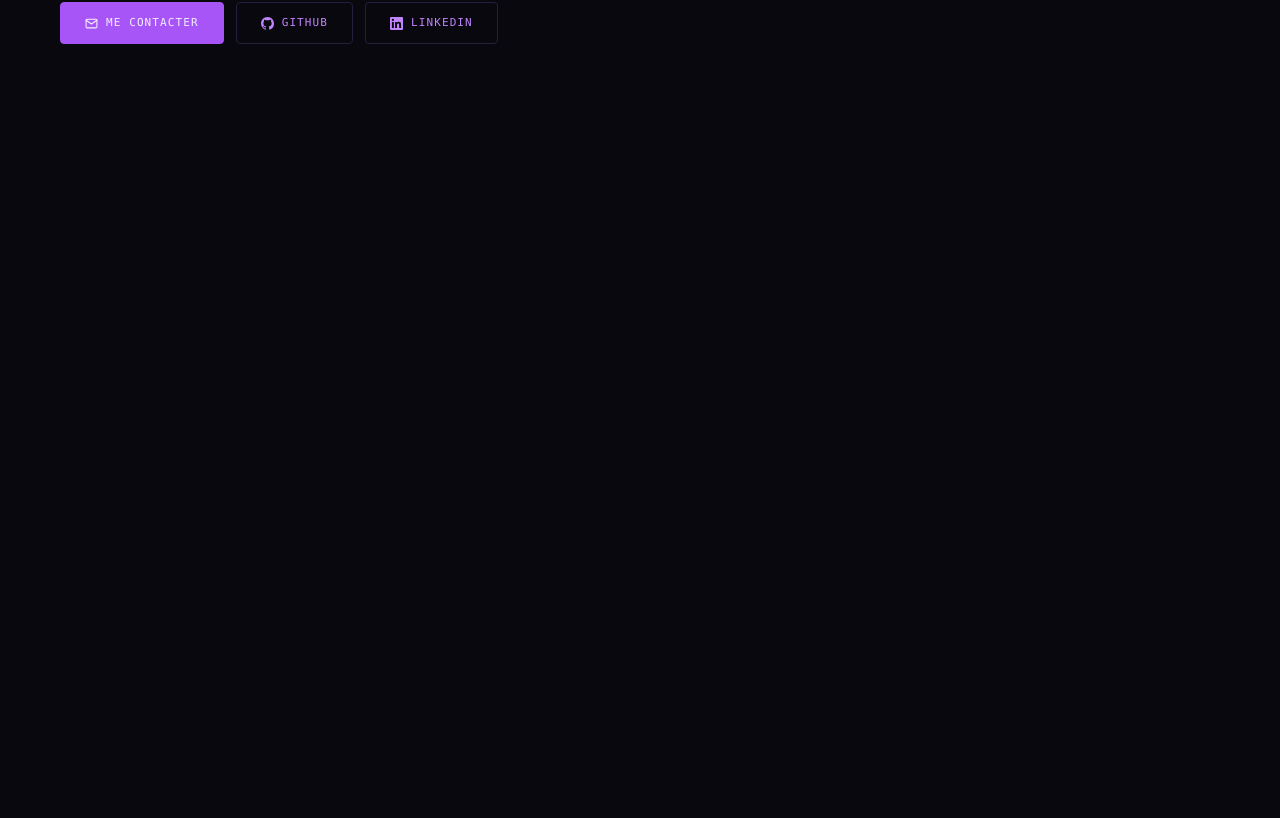
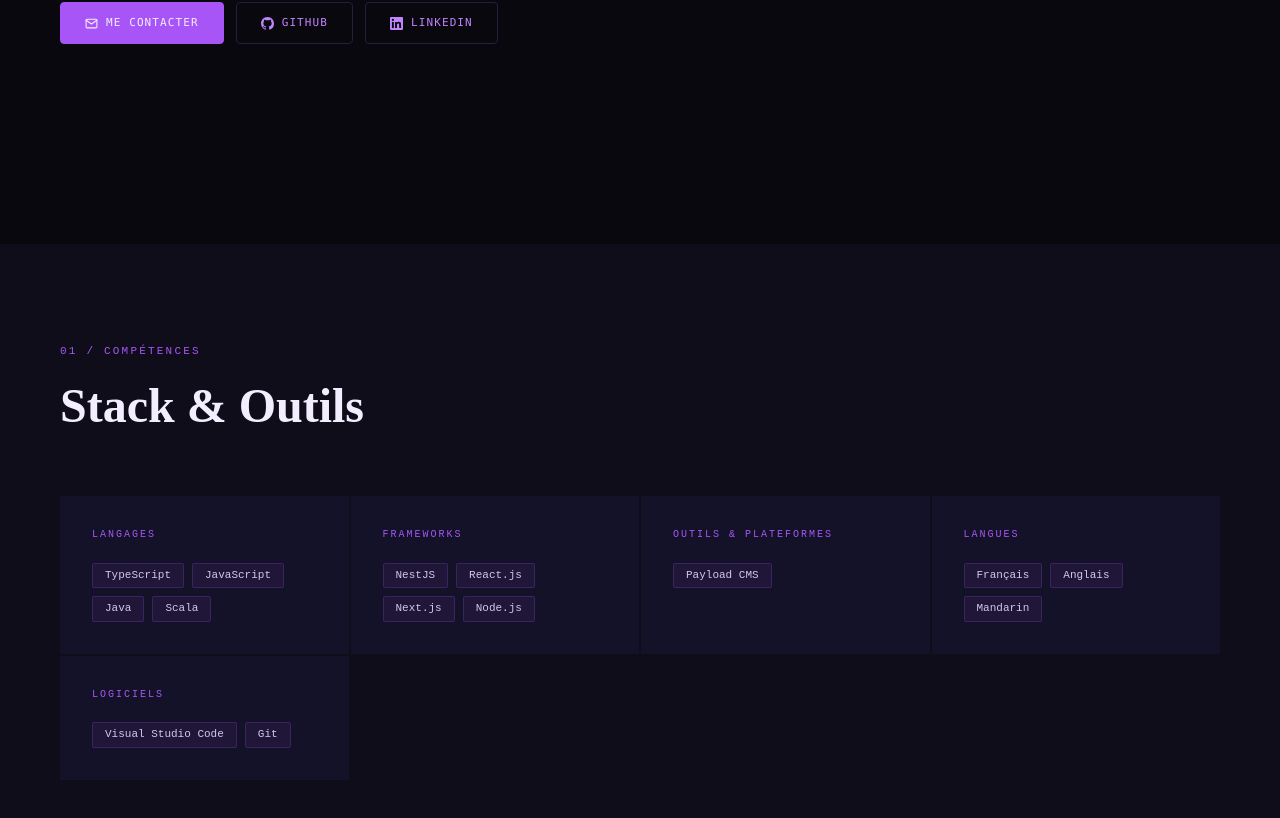
Before and after one commit to LyKell/LyKell.github.io, a React (Vite) app: page / in a window 1280 px wide. Shown: the part 556-1374 px from the top of the page. Before the commit the page ends 800 px from the top, so only its background shows below. Built offline with nearby package versions, Linux system fonts and the light colour scheme.

Commit message:
feat: add skills (#7)

```diff
--- a/src/App.tsx
+++ b/src/App.tsx
@@ -1,11 +1,13 @@
 import Hero from "./components/hero/Hero";
 import Nav from "./components/Nav";
+import Skills from "./components/skills/Skills";
 
 function App() {
   return (
     <>
       <Nav />
       <Hero />
+      <Skills />
     </>
   );
 }
--- /dev/null
+++ b/src/components/skills/Skills.tsx
@@ -0,0 +1,36 @@
+import SkillsCard from "./SkillsCard";
+
+export default function Skills() {
+  return (
+    <section className="bg-bg2 px-15 py-25">
+      <div>
+        <div className="section-label">01 / Compétences</div>
+        <h2
+          style={{ fontSize: "clamp(32px, 4vw, 48px)" }}
+          className="section-title"
+        >
+          Stack & Outils
+        </h2>
+      </div>
+      <div
+        className="grid gap-0.5"
+        style={{ gridTemplateColumns: "repeat(auto-fit, minmax(260px, 1fr))" }}
+      >
+        <SkillsCard
+          label="Langages"
+          tags={["TypeScript", "JavaScript", "Java", "Scala"]}
+        />
+        <SkillsCard
+          label="Frameworks"
+          tags={["NestJS", "React.js", "Next.js", "Node.js"]}
+        />
+        <SkillsCard label="Outils & Plateformes" tags={["Payload CMS"]} />
+        <SkillsCard
+          label="Langues"
+          tags={["Français", "Anglais", "Mandarin"]}
+        />
+        <SkillsCard label="Logiciels" tags={["Visual Studio Code", "Git"]} />
+      </div>
+    </section>
+  );
+}
--- /dev/null
+++ b/src/components/skills/SkillsCard.tsx
@@ -0,0 +1,17 @@
+interface SkillsCardProp {
+  label: string;
+  tags: string[];
+}
+
+export default function SkillsCard({ label, tags }: SkillsCardProp) {
+  return (
+    <div className="skill-card">
+      <div className="skill-card-label">{label}</div>
+      <div className="skill-tags">
+        {tags.map((tag) => (
+          <span className="tag">{tag}</span>
+        ))}
+      </div>
+    </div>
+  );
+}
--- a/src/index.css
+++ b/src/index.css
@@ -34,3 +34,39 @@ body {
     opacity: 0;
   }
 }
+
+.section-label {
+  @apply text-accent font-jb-mono text-[11px] tracking-[.2em] uppercase mb-3;
+}
+
+.section-title {
+  @apply font-dm-serif text-white font-bold mb-14;
+}
+
+.skill-card {
+  @apply bg-bg3 p-8;
+}
+
+.skill-card-label {
+  @apply text-accent uppercase font-jb-mono tracking-[.2em] text-[10px] mb-5;
+}
+
+.skill-tags {
+  @apply flex flex-wrap gap-2;
+}
+
+.tag {
+  background: rgba(168, 85, 247, 0.08);
+  @apply font-jb-mono text-text text-[11px] border border-glow px-3 py-1 rounded-xs;
+}
+
+@keyframes blink {
+  0%,
+  100% {
+    opacity: 1;
+  }
+
+  50% {
+    opacity: 0;
+  }
+}
```
